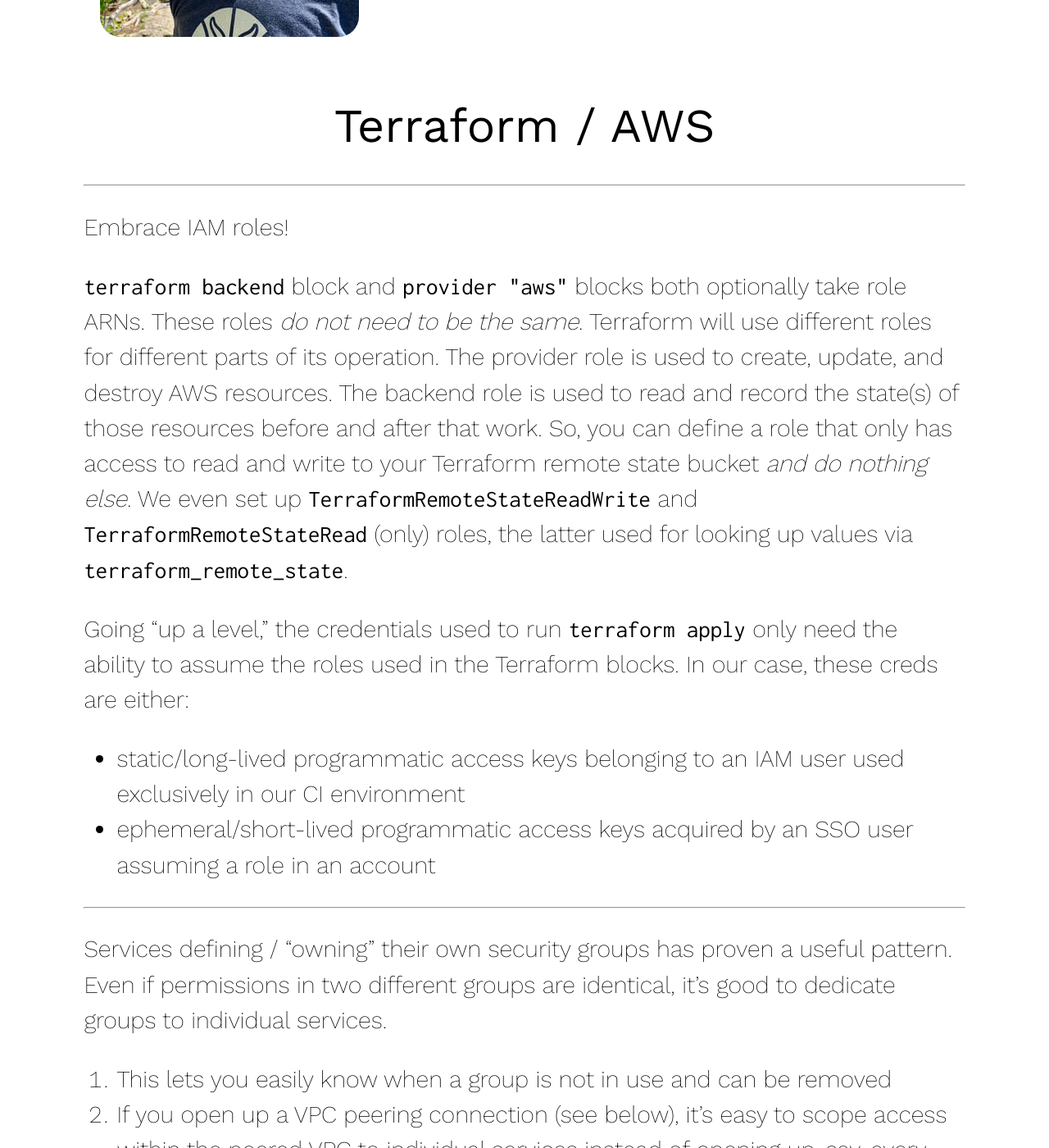
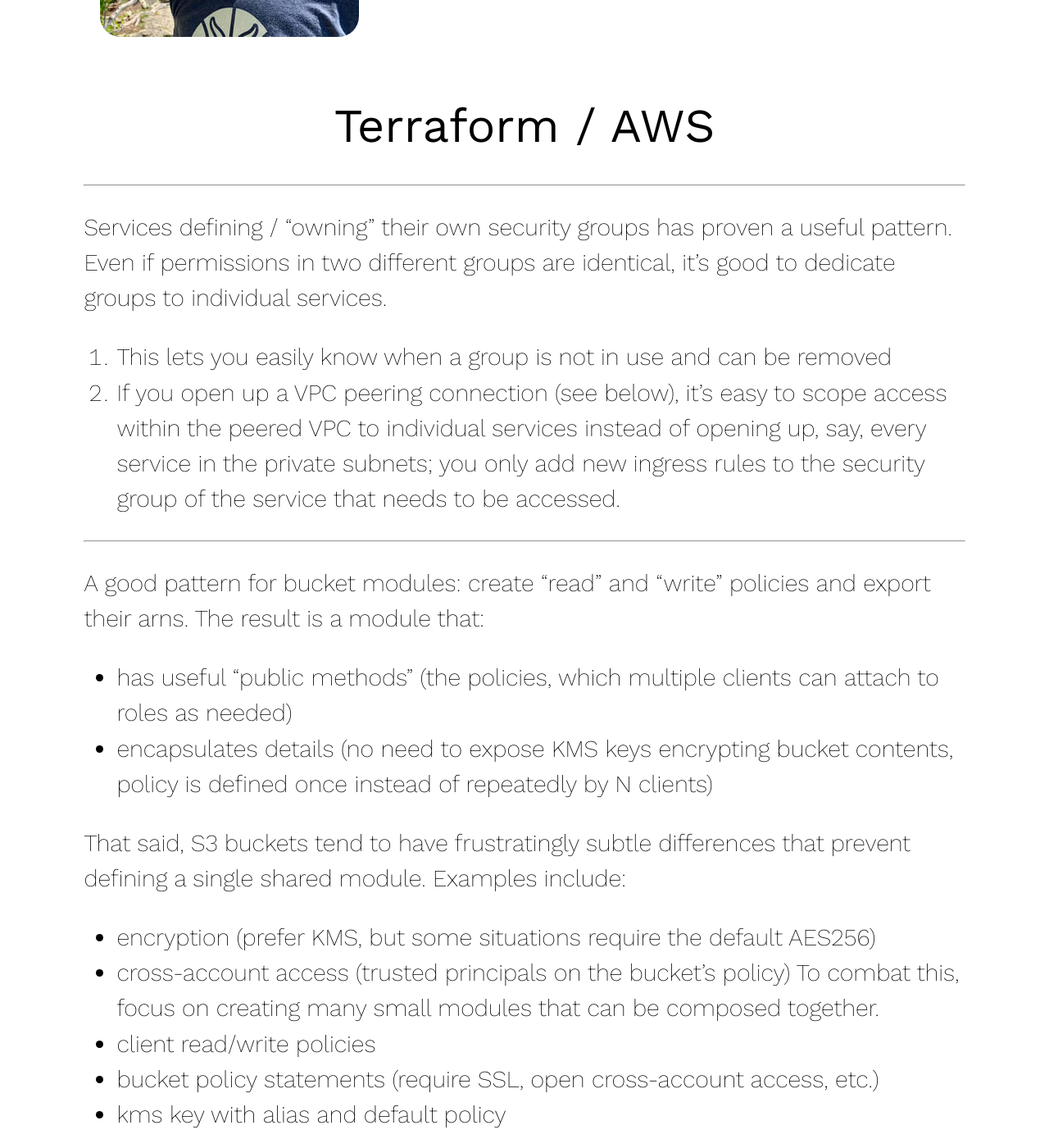
Before and after one commit to mikeknep/website, a Jekyll site: the page built from _notes/terraform_aws.md, in a window 1280 px wide and 1400 px high, scrolled down 386 px. Shown: the whole window at 82% size. Built offline with Jekyll 4.4.1, drawn with Linux system fonts in a browser that asks for light colours.

Commit message:
Notes on iam roles have solidified into Minimally Privileged Terraform post

```diff
--- a/_notes/terraform_aws.md
+++ b/_notes/terraform_aws.md
@@ -1,23 +1,6 @@
 ---
 layout: note
 title: Terraform / AWS
----
-
-Embrace IAM roles!
-
-`terraform backend` block and `provider "aws"` blocks both optionally take role ARNs.
-These roles _do not need to be the same_.
-Terraform will use different roles for different parts of its operation.
-The provider role is used to create, update, and destroy AWS resources.
-The backend role is used to read and record the state(s) of those resources before and after that work.
-So, you can define a role that only has access to read and write to your Terraform remote state bucket _and do nothing else_.
-We even set up `TerraformRemoteStateReadWrite` and `TerraformRemoteStateRead` (only) roles, the latter used for looking up values via `terraform_remote_state`.
-
-Going "up a level," the credentials used to run `terraform apply` only need the ability to assume the roles used in the Terraform blocks.
-In our case, these creds are either:
-- static/long-lived programmatic access keys belonging to an IAM user used exclusively in our CI environment
-- ephemeral/short-lived programmatic access keys acquired by an SSO user assuming a role in an account
-
 ---
 
 Services defining / "owning" their own security groups has proven a useful pattern.
```
